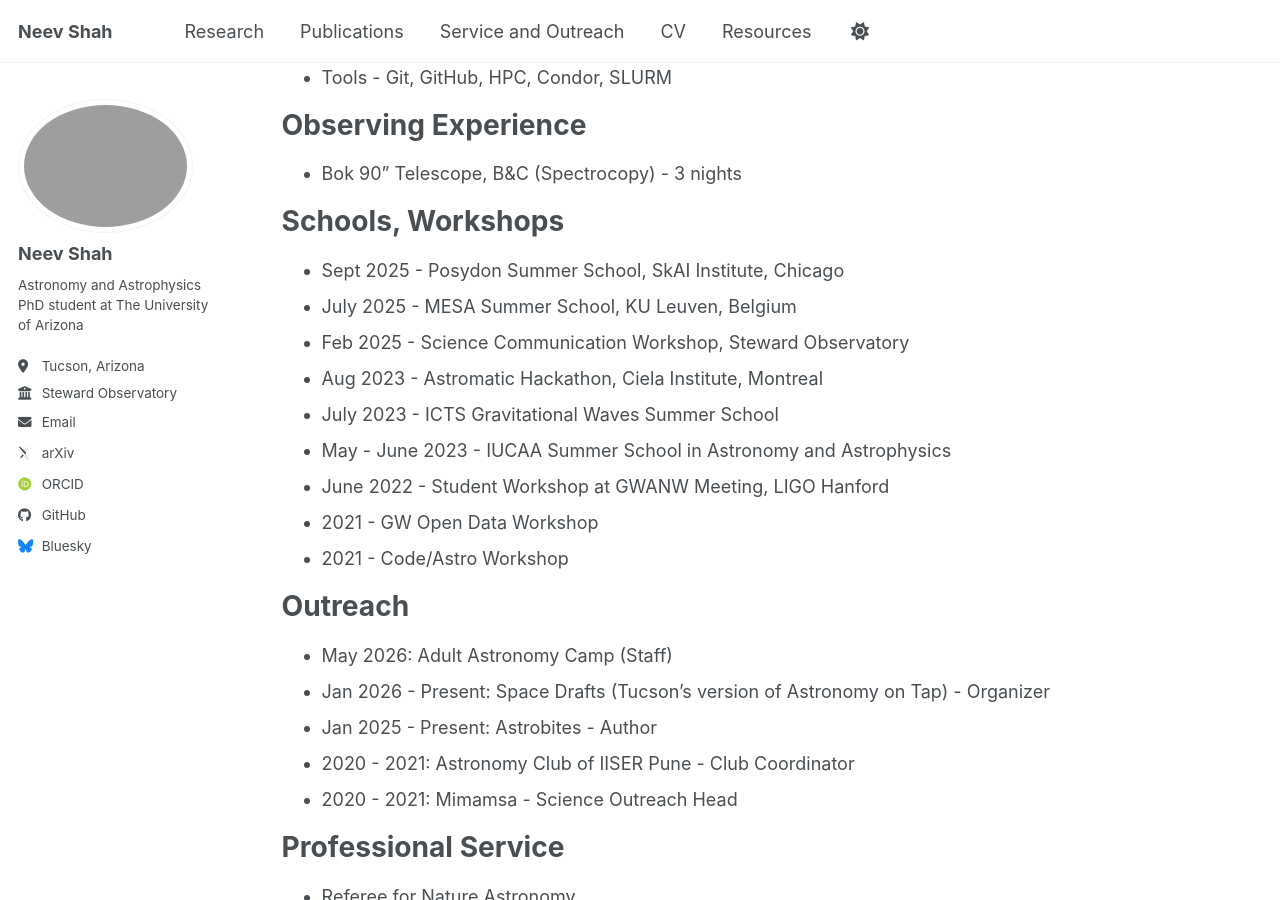
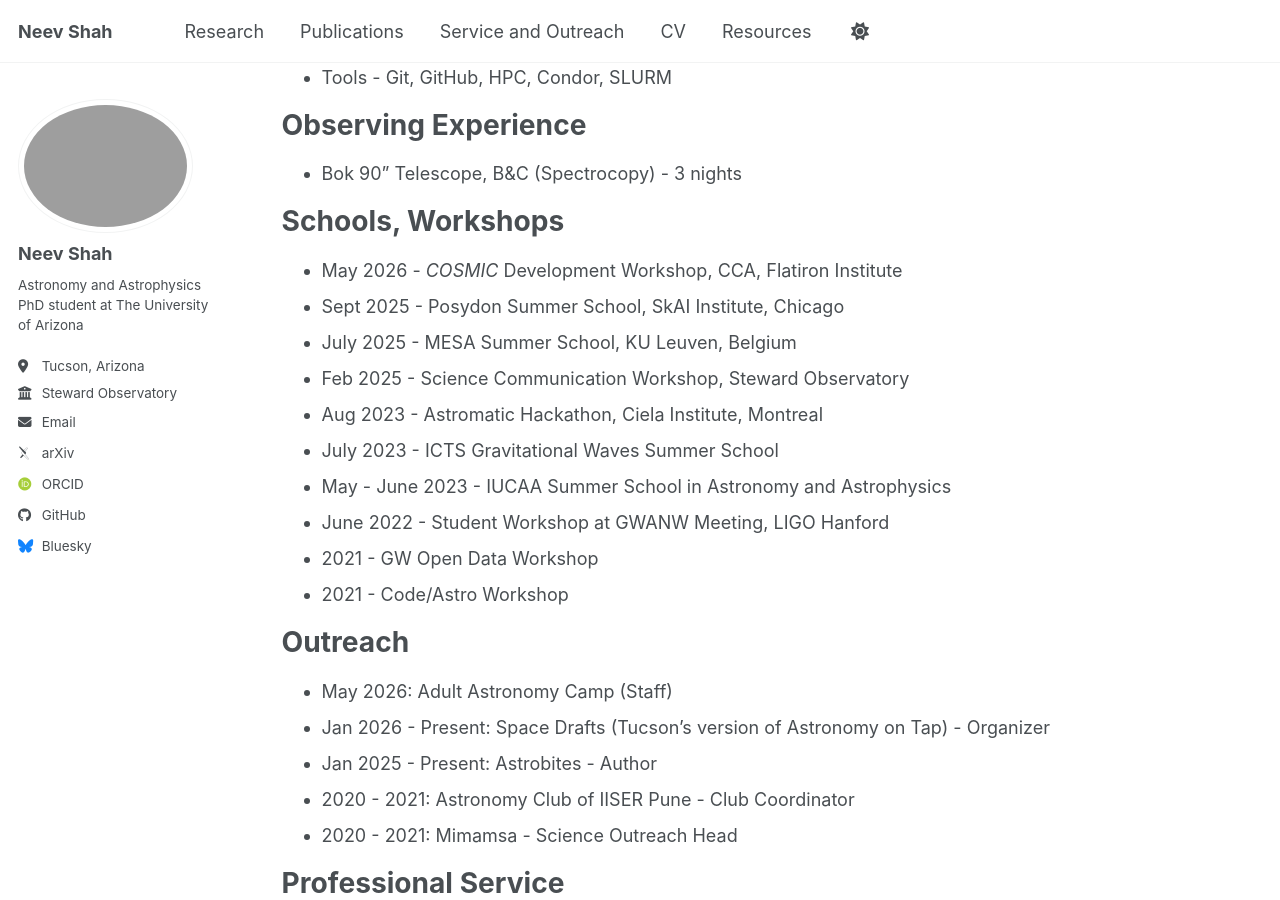
Before and after one commit to neevshah101/neevshah101.github.io, a Jekyll site: the page built from _pages/cv.md, in a window 1280 px wide and 900 px high, scrolled down 2332 px. Built offline with Jekyll 4.4.1, drawn with Linux system fonts in a browser that asks for light colours; some web fonts are replaced; a script bundle is joined from its source files by our own code; library files that are not in the unit come from our copies.

Commit message:
added cosmic workshop

```diff
--- a/_pages/cv.md
+++ b/_pages/cv.md
@@ -98,6 +98,7 @@ Observing Experience
 
 Schools, Workshops
 ======
+* May 2026 - *COSMIC* Development Workshop, CCA, Flatiron Institute
 * Sept 2025 - Posydon Summer School, SkAI Institute, Chicago
 * July 2025 - MESA Summer School, KU Leuven, Belgium
 * Feb 2025 - Science Communication Workshop, Steward Observatory
```
